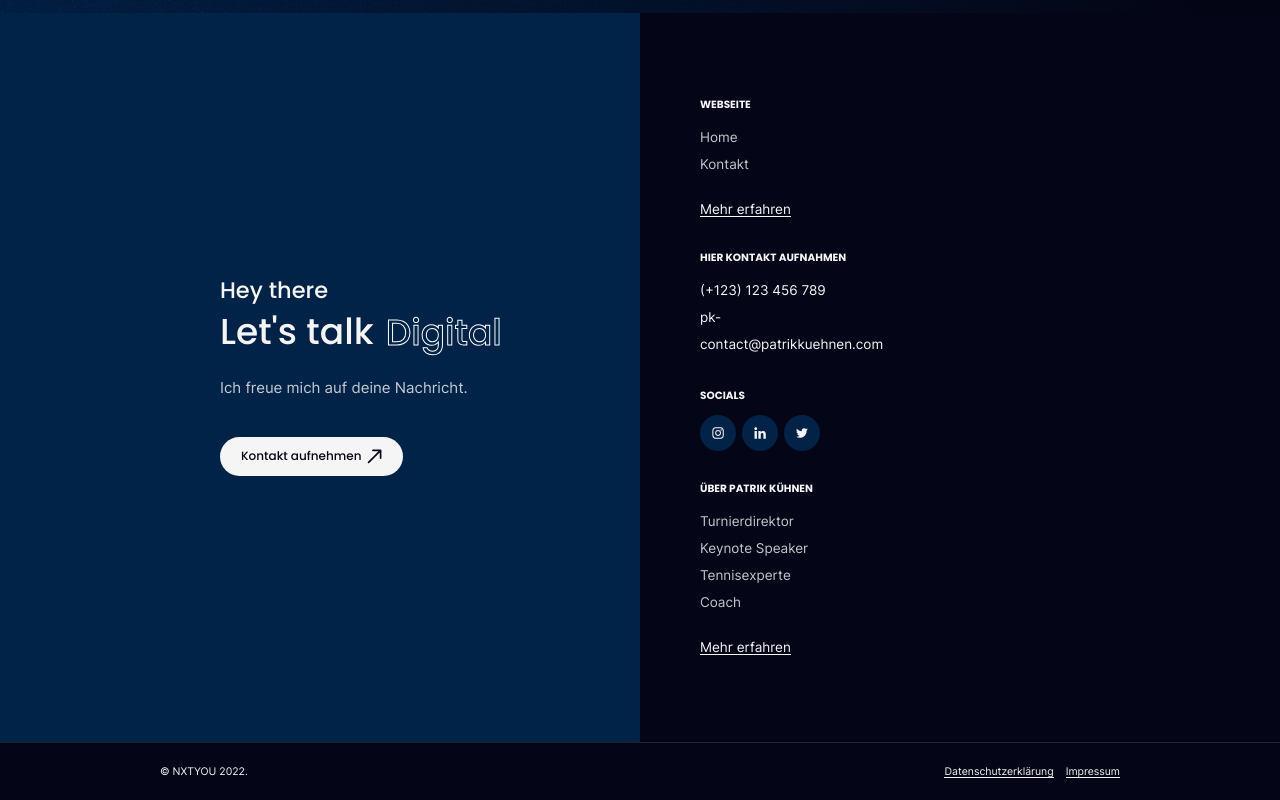
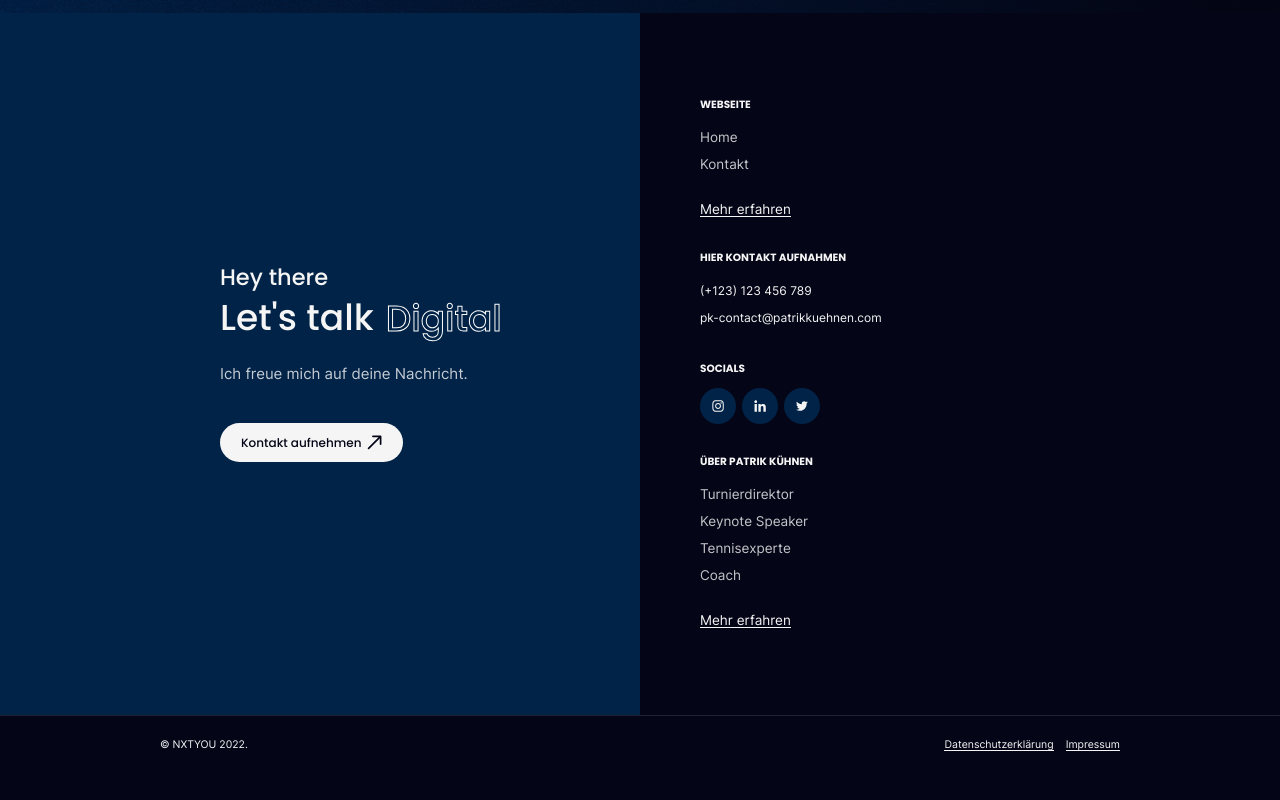
Before and after one commit to nxtyou/patrik-k-hnen, a Next.js app: page / in a window 1280 px wide. Shown: the part 5857-6657 px from the top of the page. After the commit the page ends 6630 px from the top, so only its background shows below. Built offline with nearby package versions, Linux system fonts and the light colour scheme.

Commit message:
Added transition on hover to social icons + decreased font for tel and email

```diff
--- a/components/Templates/Shared/Footer/FooterTop.jsx
+++ b/components/Templates/Shared/Footer/FooterTop.jsx
@@ -73,7 +73,7 @@ const FooterTop = () => {
           </div>
           <div className="mt-10 2xl:mt-12">
             <h2 className="text-sm font-semibold uppercase">Hier Kontakt aufnahmen</h2>
-            <ul className="mt-4 leading-9">
+            <ul className="mt-4 text-base leading-9">
               <li>
                 <a href="tel:+123123456789">(+123) 123 456 789</a>
               </li>
@@ -88,7 +88,7 @@ const FooterTop = () => {
               <li>
                 <Link
                   aria-label="Besuchen Sie die Instagram-Seite"
-                  className="flex h-12 w-12 items-center justify-center rounded-full bg-prussian-blue hover:bg-prussian-blue/80"
+                  className="flex h-12 w-12 items-center justify-center rounded-full bg-prussian-blue transition-all hover:bg-prussian-blue/80"
                   href="https://www.instagram.com/patrikkuehnen/"
                   target="_blank">
                   <InstagramIcon className="h-4 w-4" />
@@ -97,7 +97,7 @@ const FooterTop = () => {
               <li>
                 <Link
                   aria-label="Besuchen Sie die Linkedin-Seite"
-                  className="flex h-12 w-12 items-center justify-center rounded-full bg-prussian-blue hover:bg-prussian-blue/80"
+                  className="flex h-12 w-12 items-center justify-center rounded-full bg-prussian-blue transition-all hover:bg-prussian-blue/80"
                   href="https://www.linkedin.com/in/patrik-kuehnen-2928961b9"
                   target="_blank">
                   <LinkedinIcon className="h-4 w-4" />
@@ -106,7 +106,7 @@ const FooterTop = () => {
               <li>
                 <Link
                   aria-label="Besuchen Sie die Twitter-Seite"
-                  className="flex h-12 w-12 items-center justify-center rounded-full bg-prussian-blue hover:bg-prussian-blue/80"
+                  className="flex h-12 w-12 items-center justify-center rounded-full bg-prussian-blue transition-all hover:bg-prussian-blue/80"
                   href="https://twitter.com/patrikkuehnen"
                   target="_blank">
                   <TwitterIcon className="h-4 w-4" />
```
